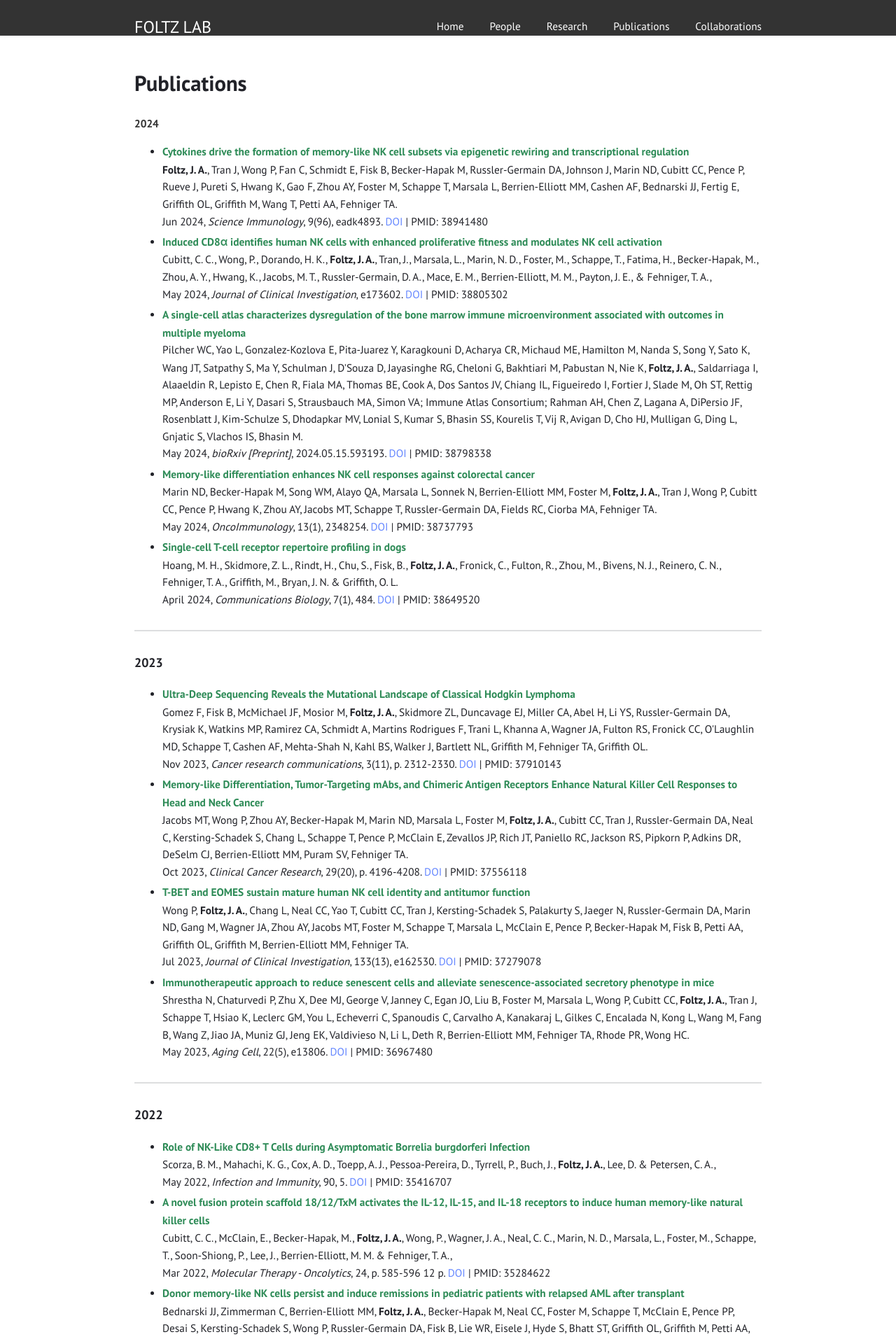
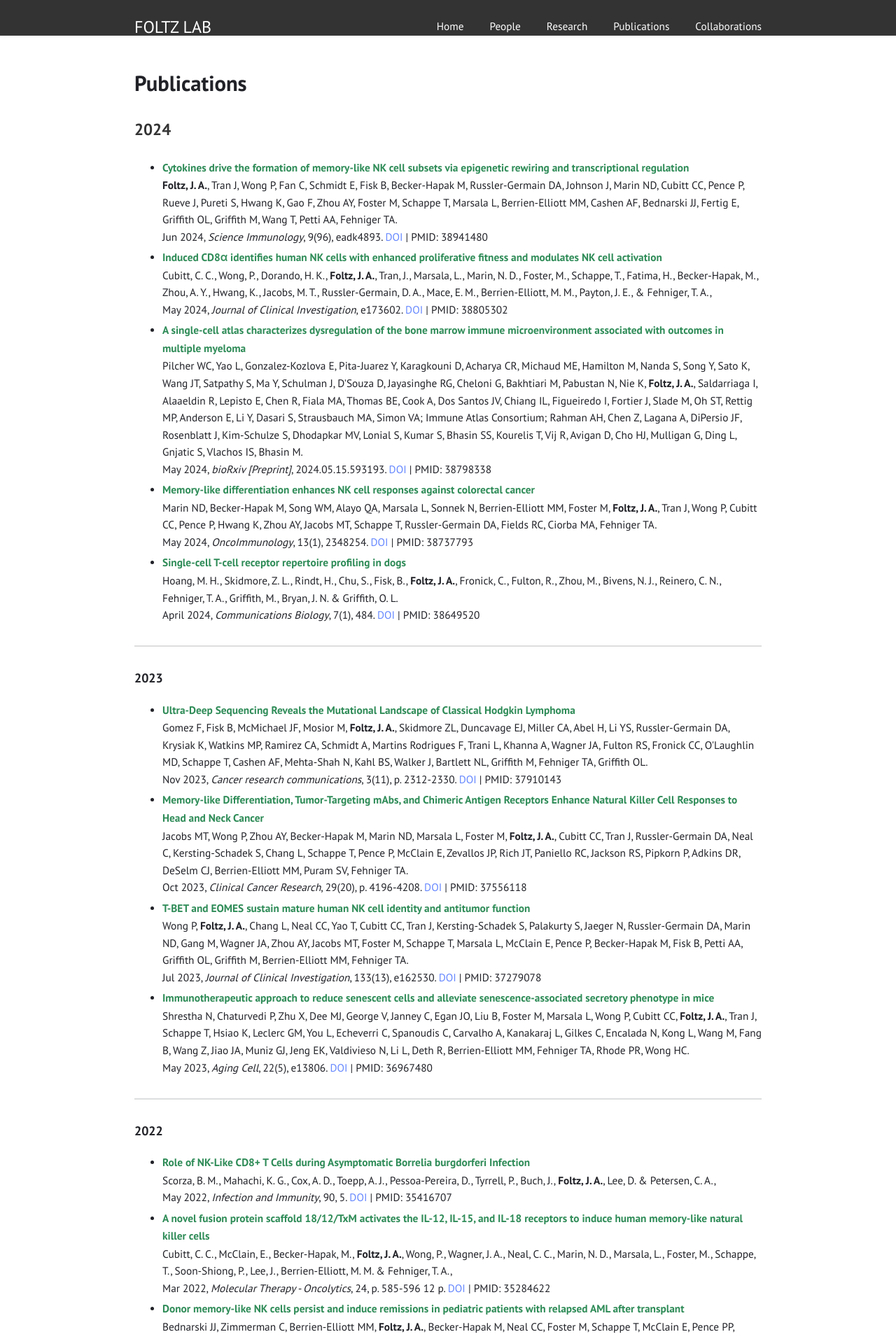
Before and after one commit to Foltz-Lab/Foltz-Lab.github.io, a Jekyll site: the page built from publications.html, in a window 1280 px wide. Shown: the top 1913 px of the page at 70% size. Built offline with Jekyll 4.4.1, drawn with Linux system fonts in a browser that asks for light colours.

Commit message:
Update publications.html

```diff
--- a/publications.html
+++ b/publications.html
@@ -5,7 +5,7 @@
 <div style="width: 70%; max-width: 1200px; margin: 0 auto; padding: 1.5em;">
 <h1>Publications</h1>
 <div class="year-section">
-        <h3 style="color: #333333; font-size: 1em;" >2024</h3>
+        <h3 style="color: #333333; font-size: 1.5em;" >2024</h3>
 <ul>
             <li>
                 <strong style="color: #2e8b57;" >Cytokines drive the formation of memory-like NK cell subsets via epigenetic rewiring and transcriptional regulation</strong>
```
